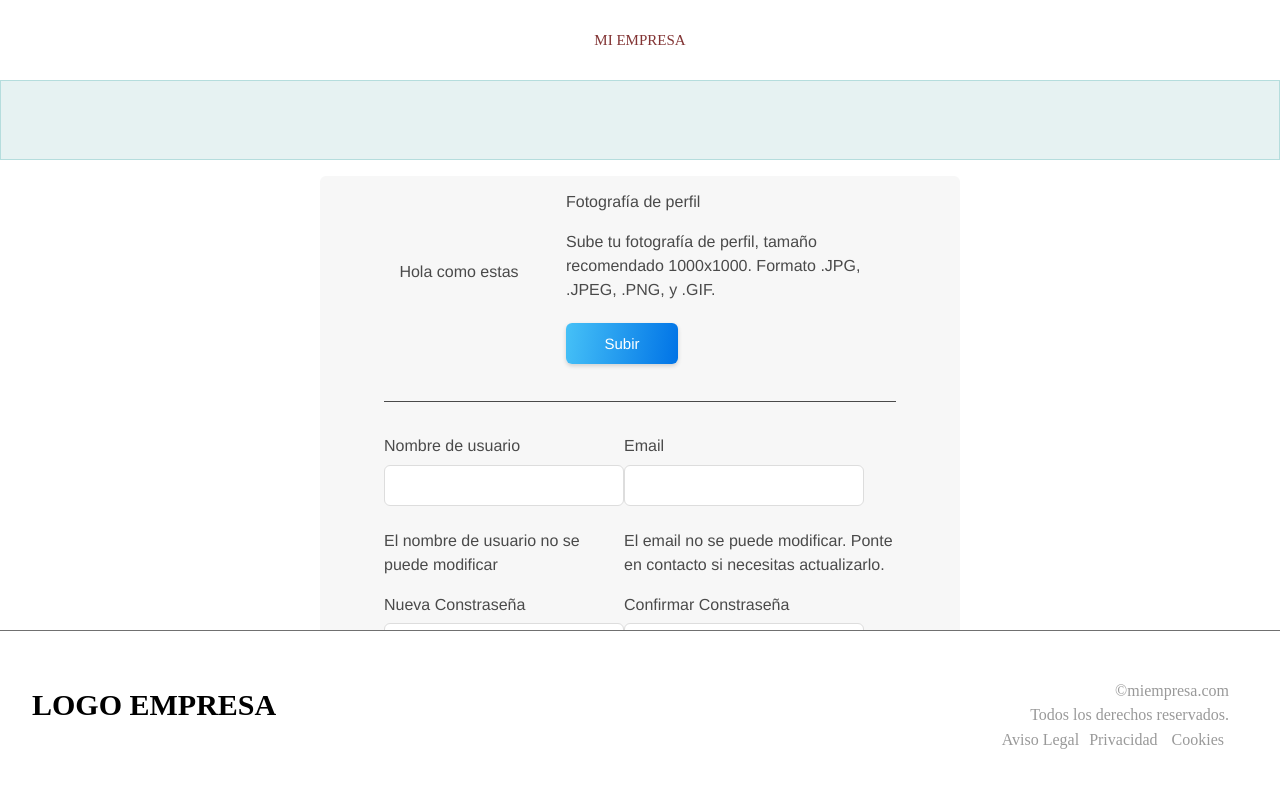
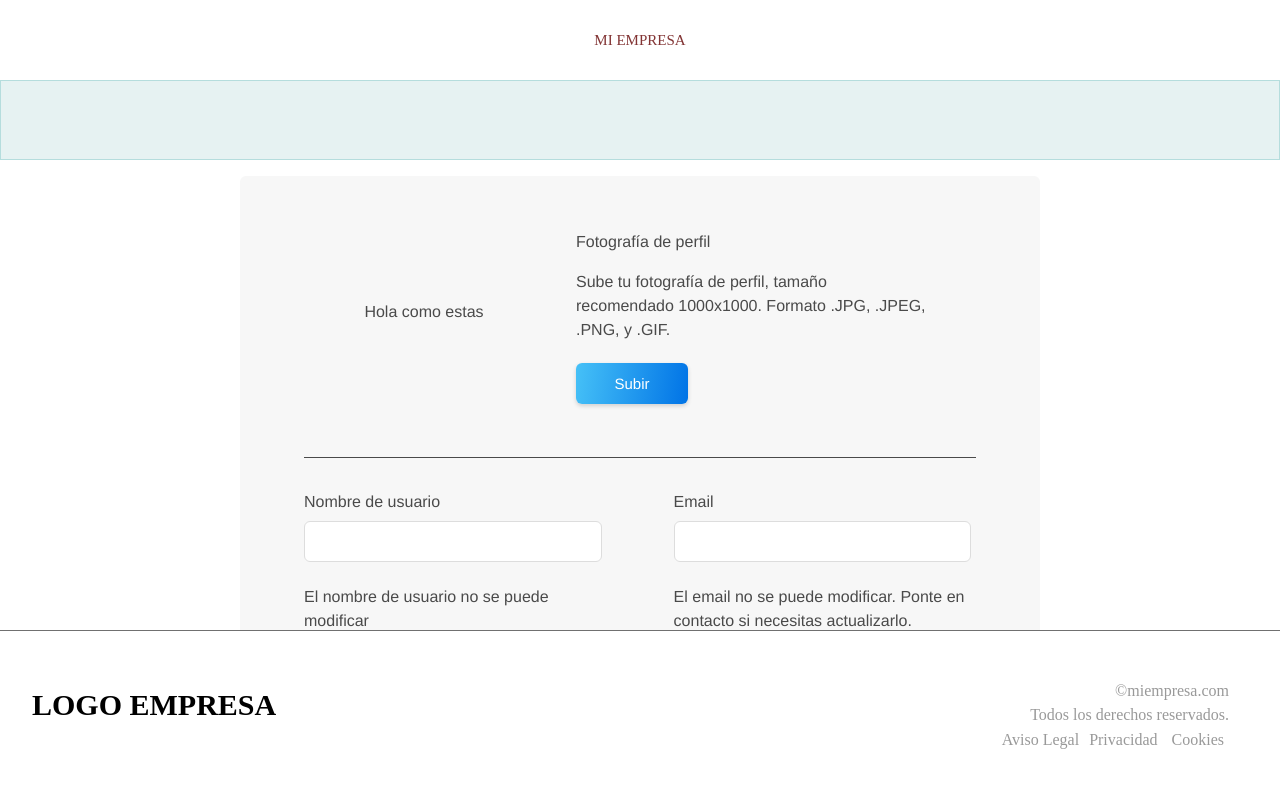
Before and after one commit to IT-Academy-BCN/ita-directory, a React (Create React App) app: page /profile in a window 1280 px wide. Shown: the top 788 px of the page. Built offline with nearby package versions, Linux system fonts and the light colour scheme.

Commit message:
labels 2 added

```diff
--- a/src/components/units/Input/styles.js
+++ b/src/components/units/Input/styles.js
@@ -19,10 +19,6 @@ const StyledInput = styled.input`
 		border: 1px solid ${Colors.redColor};
 		color: #7d868b;
 	}
-
-	&.profile {
-		width: 15rem;
-	}
 `;
 
 export default StyledInput;
--- a/src/screens/UserFlow/Profile/styles.js
+++ b/src/screens/UserFlow/Profile/styles.js
@@ -10,8 +10,8 @@ export const StyledFormProfile = styled.form`
 	border-radius: 6px;
 	opacity: 1;
 	padding: 4rem;
-	width: 40rem;
-	height: 35rem;
+	width: 50rem;
+	height: 42rem;
 	color: #4a4a4a;
 `;
 
@@ -19,7 +19,7 @@ export const StyledPhotoWrapper = styled.div`
 	display: flex;
 	margin-bottom: 2rem;
 	border-bottom: 1px solid #4a4a4a;
-	padding-bottom: 2rem;
+	padding-bottom: 3rem;
 
 	p {
 		margin-top: 0rem;
@@ -29,7 +29,7 @@ export const ImageWrapper = styled.div`
 	display: flex;
 	justify-content: center;
 	align-items: center;
-	width: 10rem;
+	width: 15rem;
 `;
 
 export const StyleUploadPhotoWrapper = styled.div`
@@ -46,9 +46,11 @@ export const StyledInputsWrapper = styled.div`
 export const StyledSaveWrapper = styled.div`
 	display: flex;
 	justify-content: flex-start;
+	margin-top: 1rem;
 `;
 
 export const StyledLabel = styled.label`
 	display: flex;
 	flex-direction: column;
+	margin-right: 4.5rem;
 `;
```
